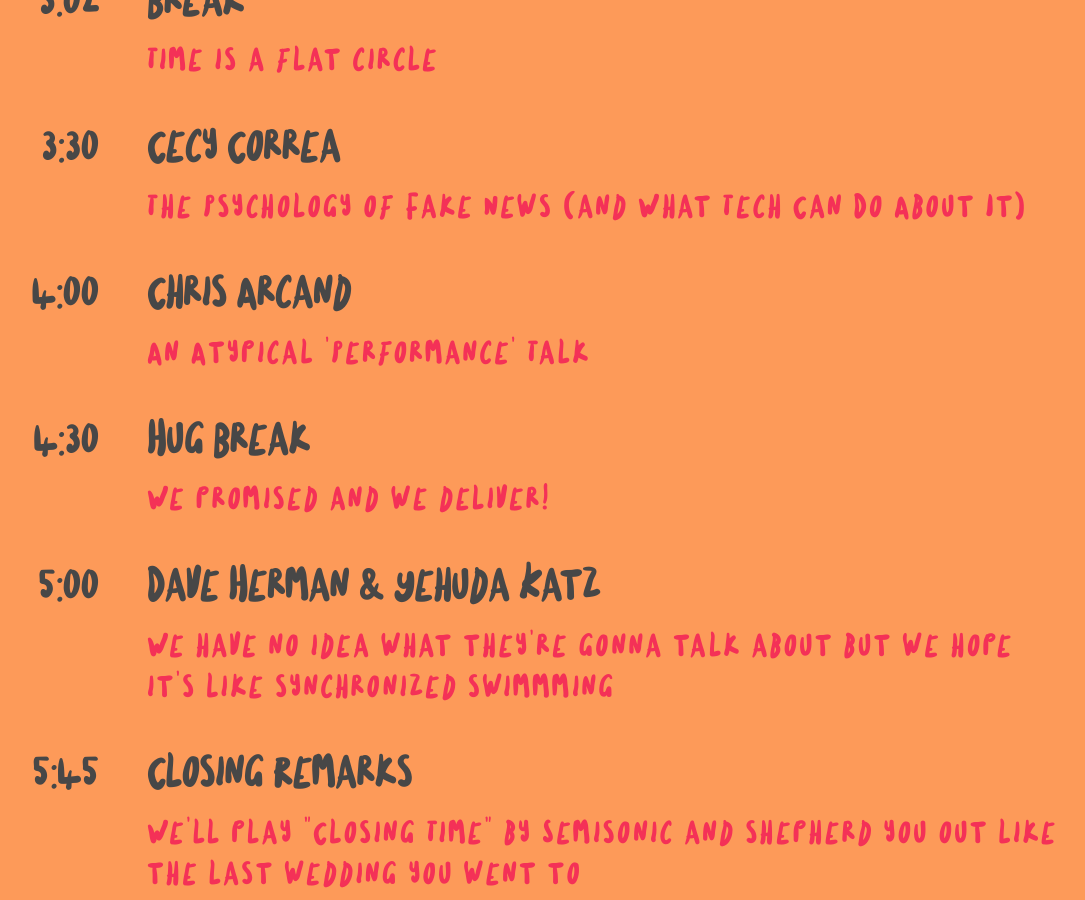
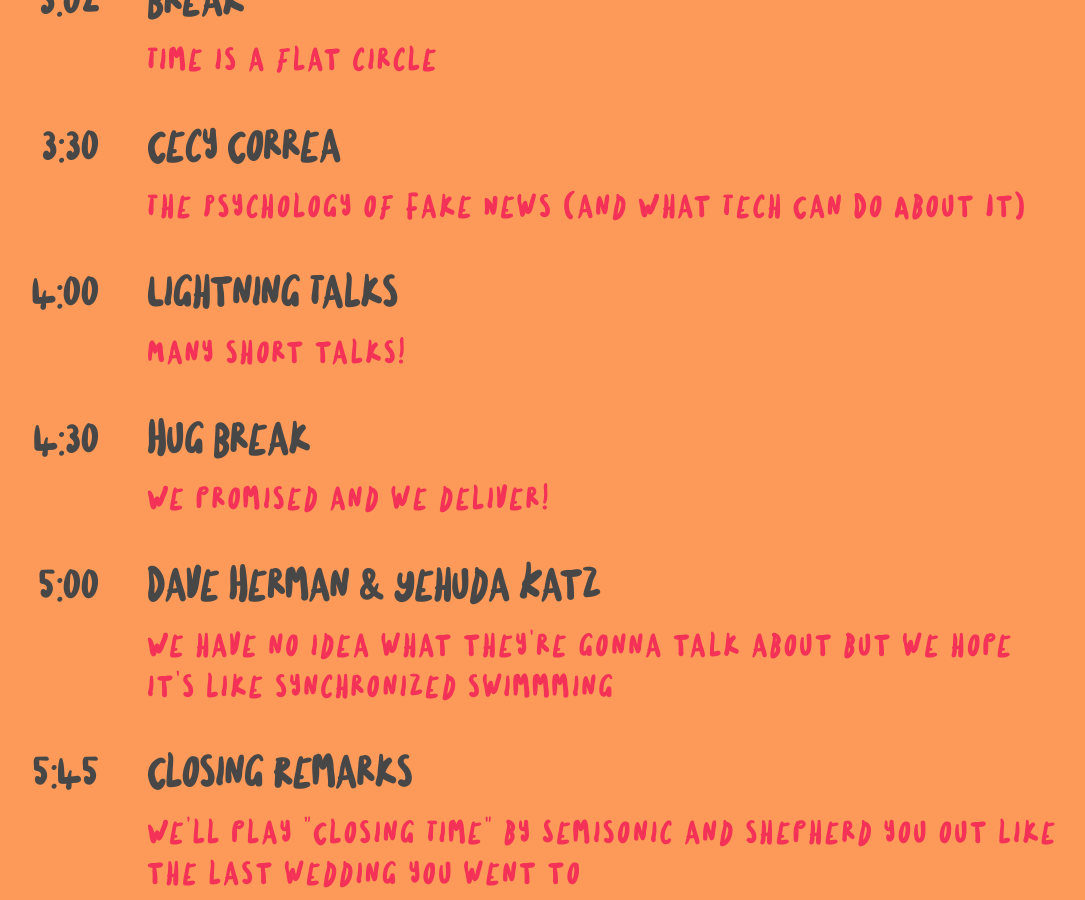
Before and after one commit to keeprubyweird/2017, a Jekyll site: the page built from index.html, in a window 1280 px wide and 900 px high, scrolled down 6372 px. Shown: the whole window, without its empty margins (143-1228 px from the left). Built offline with Jekyll 4.4.1, drawn with Linux system fonts in a browser that asks for light colours; some of the changed text lies outside the part shown.

Commit message:
update the schedule

```diff
--- a/index.html
+++ b/index.html
@@ -244,8 +244,8 @@ title: Keep Ruby Weird 2017 will be the best conference of your life.
   <div class="schedule__item">
     <h3 class="schedule__item-time">4:00</h3>
     <div class="schedule_item-titles">
-      <h3>Chris Arcand</h3>
-      <h4>An Atypical 'Performance' Talk</h4>
+      <h3>Lightning Talks</h3>
+      <h4>Many short talks!</h4>
     </div>
   </div>
   <div class="schedule__item">
@@ -272,10 +272,10 @@ title: Keep Ruby Weird 2017 will be the best conference of your life.
     </div>
   </div>
   <div class="schedule__item">
-    <h3 class="schedule__item-time">8:00</h3>
+    <h3 class="schedule__item-time">7:00</h3>
     <div class="schedule_item-titles">
-      <h3>PARTY</h3>
-      <h4>Why you come to conferences</h4>
+      <h3>PARTY @ <a href="https://goo.gl/maps/nd5FPKQeFHN2">Hops and Grain Brewing</a></h3>
+      <h4>Why you come to conferences.</h4>
     </div>
   </div>
 </section>
```
Also changed, not shown: other parts of index.html (+2 -2 lines).
